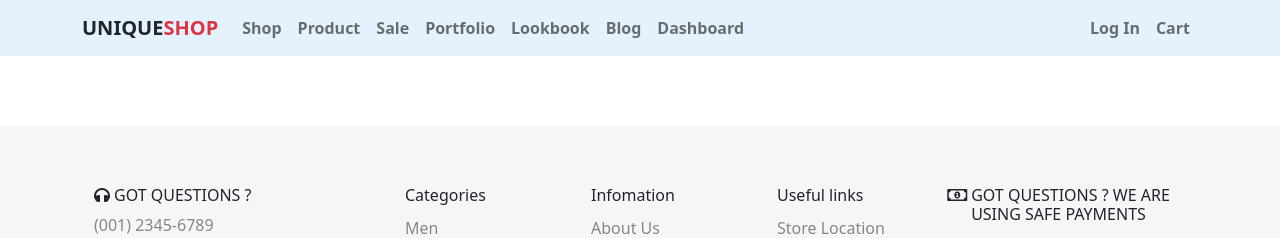
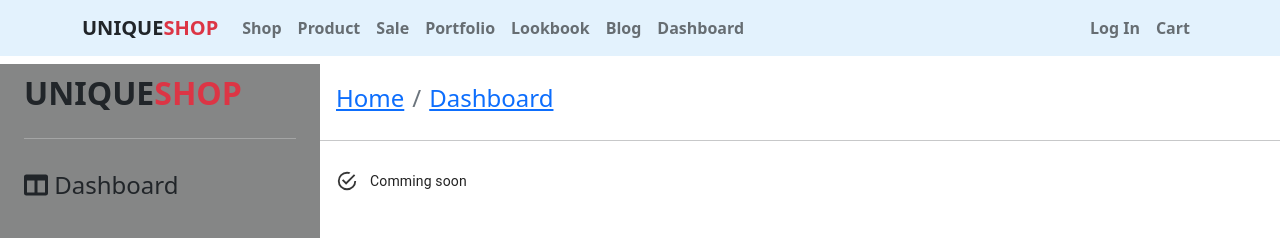
Before and after one commit to zahidhasan2806/UniqueShop_group-project_client, a React (Create React App) app: page /dashboard/payment in a window 1280 px wide. Shown: the top 238 px of the page. Built offline with nearby package versions, Linux system fonts and the light colour scheme; no server answers.

Commit message:
payment route add

```diff
--- a/src/App.js
+++ b/src/App.js
@@ -9,6 +9,9 @@ import Dashboard from './Components/Pages/Dashboard/Dashboard';
 import ManageAllProducts from './Components/Pages/Dashboard/ManageAllProducts/ManageAllProducts';
 import ManageOrders from './Components/Pages/Dashboard/ManageOrders/ManageOrders';
 import MyOrders from './Components/Pages/Dashboard/MyOrders/MyOrders';
+import Payment from './Components/Pages/Dashboard/Payment/Payment';
+import MakeAdmin from './Components/Pages/Dashboard/MakeAdmin/MakeAdmin';
+import Reviews from './Components/Pages/Dashboard/Reviews/Reviews';
 import Home from './Components/Pages/Home/Home';
 import Product from './Components/Pages/Product/Product';
 import ProductDetails from './Components/Pages/ProductDetails/ProductDetails';
@@ -37,6 +40,9 @@ function App() {
               <Route path="/dashboard/manageorders" element={<ManageOrders />} ></Route>
               <Route path="/dashboard/myorders" element={<MyOrders />} ></Route>
               <Route path="/dashboard/manageallproducts" element={<ManageAllProducts />} ></Route>
+              <Route path="/dashboard/reviews" element={<Reviews />} ></Route>
+              <Route path="/dashboard/makeadmin" element={<MakeAdmin />} ></Route>
+              <Route path='/dashboard/payment' element={<Payment />}></Route>
             </Route>
           </Routes>
           <Footer />
--- /dev/null
+++ b/src/Components/Pages/Dashboard/Payment/Payment.js
@@ -0,0 +1,12 @@
+import { Alert } from '@mui/material';
+import React from 'react';
+
+const Payment = () => {
+    return (
+        <div>
+            <Alert variant='warning'>Comming soon</Alert>
+        </div>
+    );
+};
+
+export default Payment;
```
